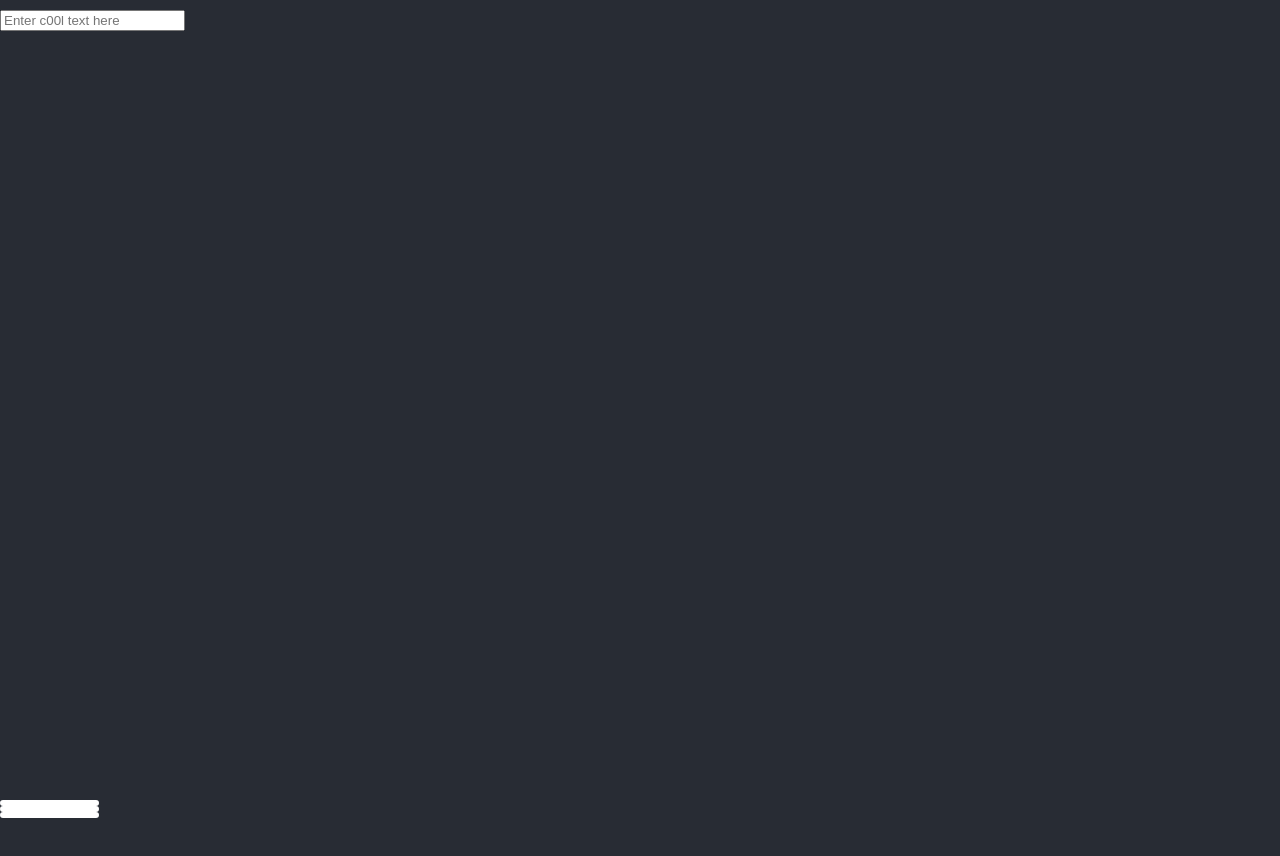
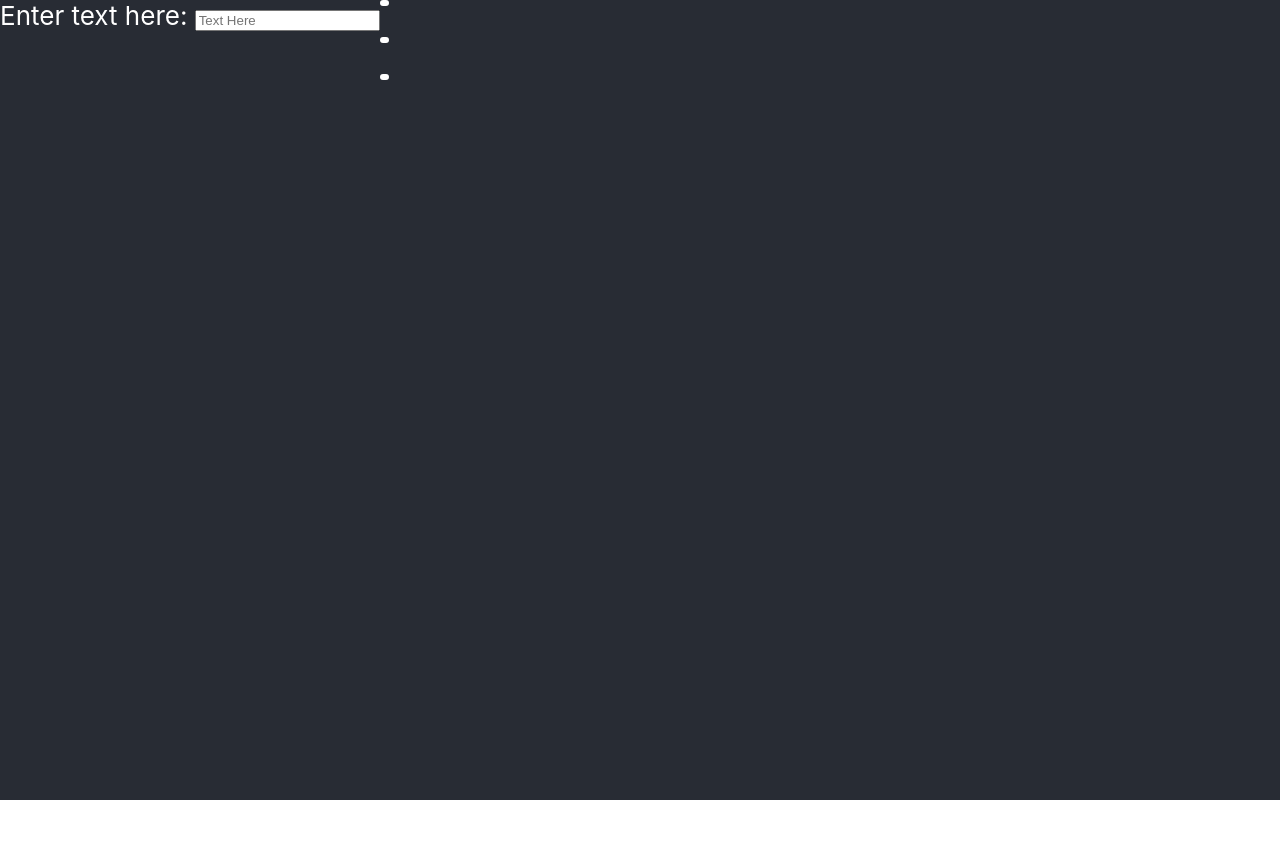
Before and after one commit to myarmolinsky/Keko-Box-Part-One, a React (Create React App) app: page / in a window 1280 px wide. Shown: the top 856 px of the page. After the commit the page ends 800 px from the top, so only its background shows below. Built offline with nearby package versions, Linux system fonts and the light colour scheme.

Commit message:
Removed InputBox component and moved the HTML it contained into the div in App.js

```diff
--- a/src/App.css
+++ b/src/App.css
@@ -1,18 +1,3 @@
-@media (prefers-reduced-motion: no-preference) {
-  .App-logo {
-    animation: App-logo-spin infinite 20s linear;
-  }
-}
-
-@keyframes App-logo-spin {
-  from {
-    transform: rotate(0deg);
-  }
-  to {
-    transform: rotate(360deg);
-  }
-}
-
 .app {
   background-color: #282c34;
   min-height: 100vh;
@@ -24,7 +9,6 @@
 
 .input-box {
   background-color: #282c34;
-  min-height: 100vh;
   display: flex;
   flex-direction: column;
   font-size: calc(10px + 2vmin);
@@ -33,7 +17,6 @@
 
 .converted-text-boxes {
   background-color: #282c34;
-  min-height: 100vh;
   display: flex;
   flex-direction: column;
   color: white;
--- a/src/App.js
+++ b/src/App.js
@@ -1,11 +1,24 @@
-import React from "react";
+import React, { useState } from "react";
 import "./App.css";
-import InputBox from "./components/InputBox";
+import ConvertedTextBoxes from "./components/ConvertedTextBoxes";
 
 function App() {
+  const [input, setInput] = useState("");
+
   return (
     <div className="app">
-      <InputBox />
+      <div className="input-box">
+        <form>
+          Enter text here:{" "}
+          <input
+            placeholder="Text Here"
+            onChange={e => setInput(e.target.value)}
+          />
+        </form>
+      </div>
+      <div>
+        <ConvertedTextBoxes input={input} />
+      </div>
     </div>
   );
 }
--- a/src/components/ConvertedTextBox.js
+++ b/src/components/ConvertedTextBoxes.js
@@ -7,8 +7,11 @@ const ConvertedTextBox = ({ input }) => {
   return (
     <div className="converted-text-boxes">
       <BackwardsBox input={input} />
+      <br />
       <CapsBox input={input} />
+      <br />
       <LargerFontBox input={input} />
+      <br />
     </div>
   );
 };
--- a/src/components/InputBox.js
+++ /dev/null
@@ -1,24 +0,0 @@
-import React, { useState } from "react"; //useState gives state to our functional component
-import ConvertedTextBox from "./ConvertedTextBox";
-
-const InputBox = () => {
-  const [input, setInput] = useState("");
-
-  return (
-    <div>
-      <div className="input-box">
-        <form>
-          <input
-            placeholder="Enter c00l text here"
-            onChange={e => setInput(e.target.value)}
-          />
-        </form>
-      </div>
-      <div>
-        <ConvertedTextBox input={input} />
-      </div>
-    </div>
-  );
-};
-
-export default InputBox;
```
